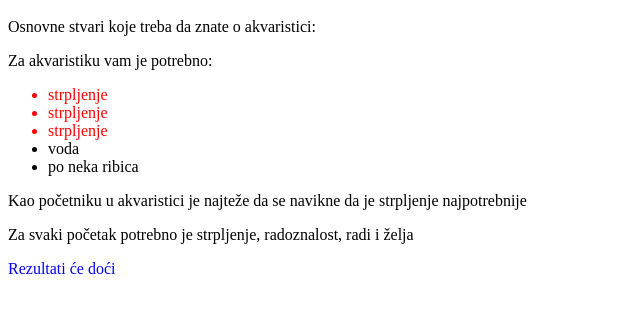
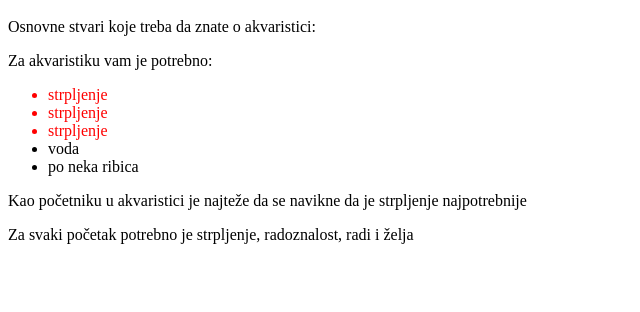
Before and after one commit to IrenaVujkovic/Assignment--alati-za-razvoj-kolaboraciju-i-objavljivanje, a plain HTML site: page Index.html in a window 1280 px wide. Shown: the part 48-360 px from the top of the page, without its empty margins (0-640 px from the left). Drawn offline with Linux system fonts and the light colour scheme.

Commit message:
Initial Commit

```diff
--- a/Index.html
+++ b/Index.html
@@ -11,4 +11,3 @@
 
 <p>Kao početniku u akvaristici je najteže da se navikne da je strpljenje najpotrebnije</p>
 <p>Za svaki početak potrebno je strpljenje, radoznalost, radi i želja</p>
-<p style ="color:blue"> Rezultati će doći</p>
```
